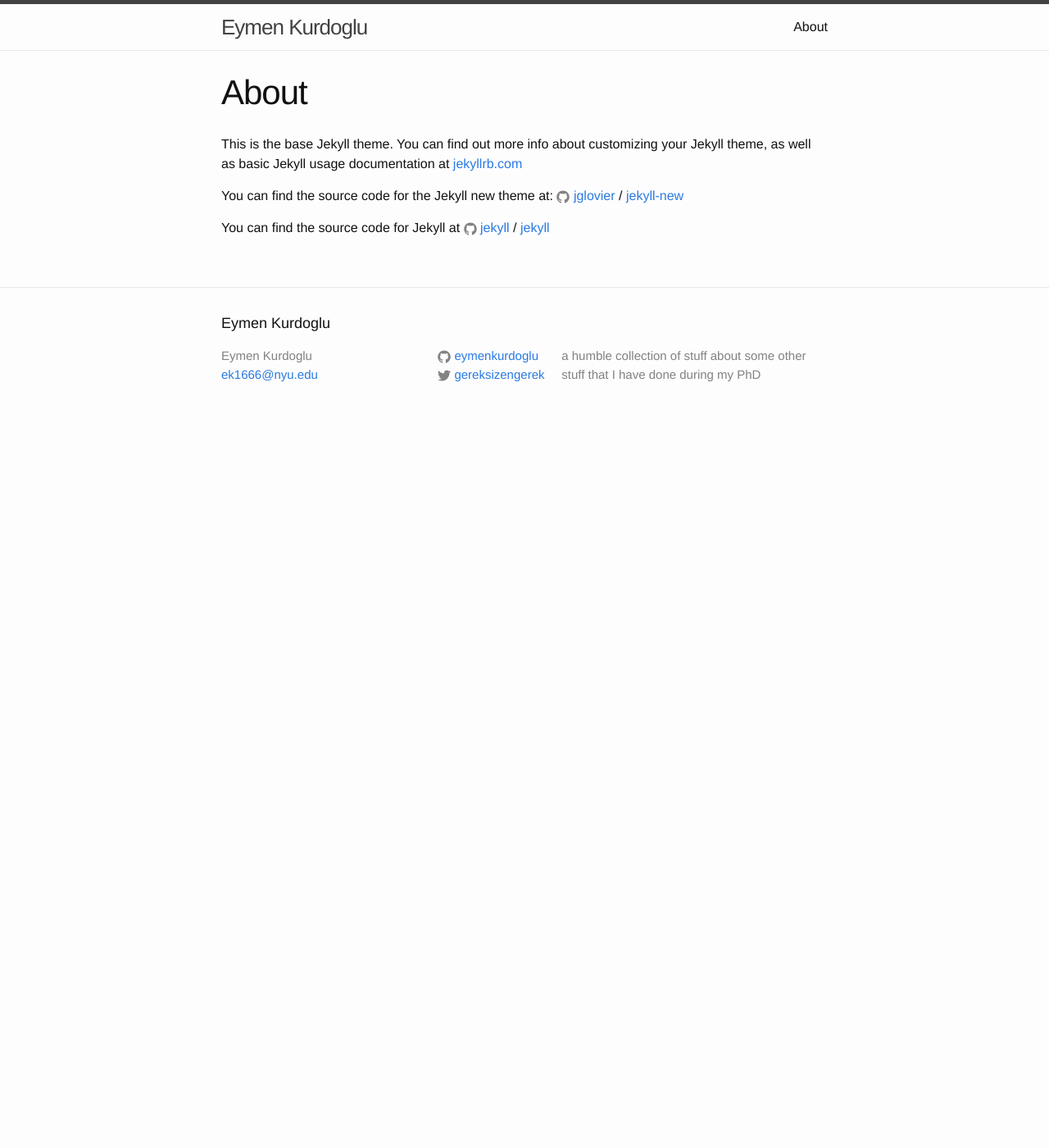
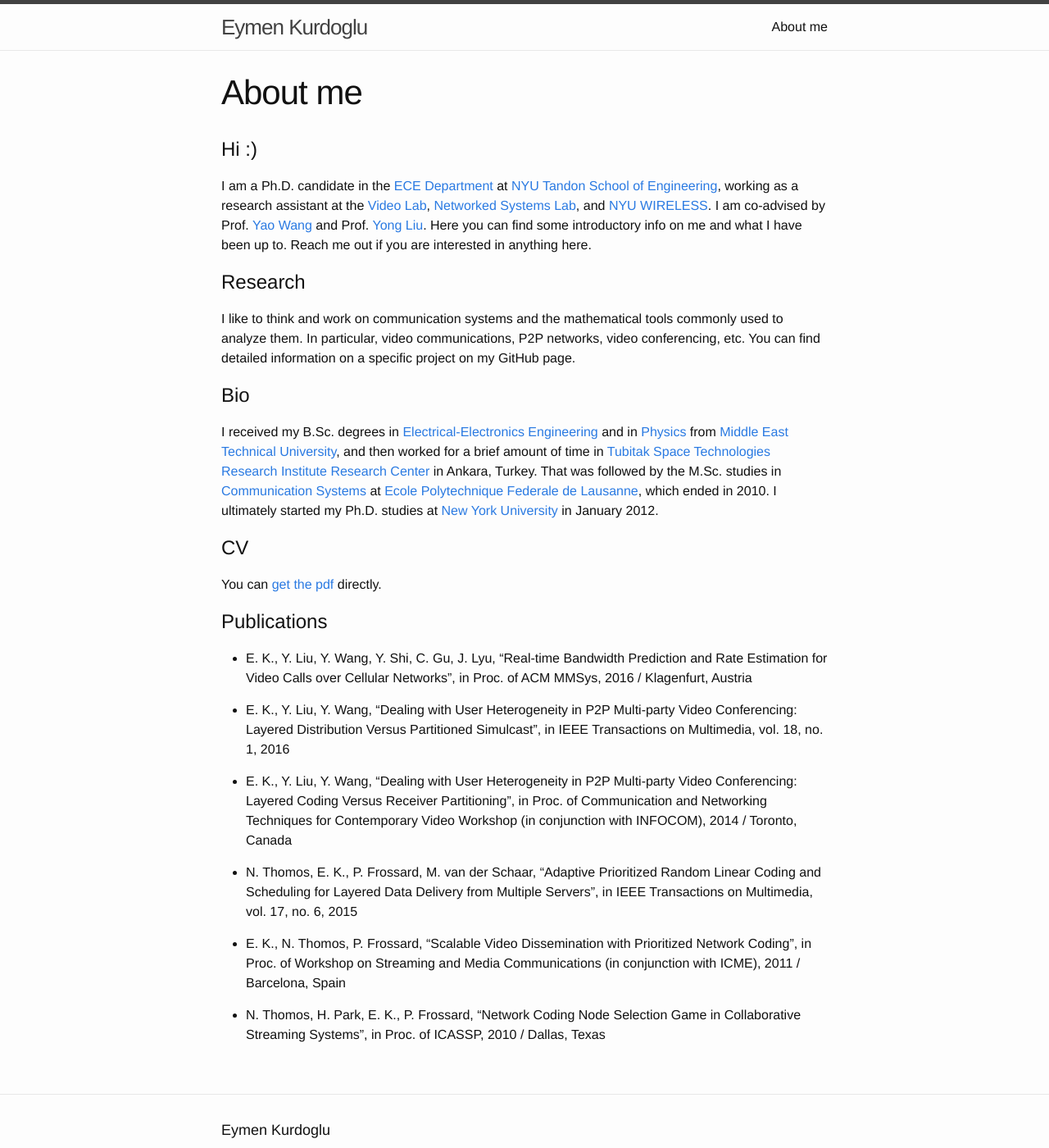
Before and after one commit to eymenkurdoglu/eymenkurdoglu.github.io, a Jekyll site: the page built from about.md, in a window 1280 px wide and 1400 px high. Shown: the whole window at 82% size. Built offline with Jekyll 4.4.1, drawn with Linux system fonts in a browser that asks for light colours.

```diff
--- a/about.md
+++ b/about.md
@@ -1,15 +1,35 @@
 ---
 layout: page
-title: About
+title: About me
 permalink: /about/
 ---
 
-This is the base Jekyll theme. You can find out more info about customizing your Jekyll theme, as well as basic Jekyll usage documentation at [jekyllrb.com](http://jekyllrb.com/)
+# Hi :)
 
-You can find the source code for the Jekyll new theme at:
-{% include icon-github.html username="jglovier" %} /
-[jekyll-new](https://github.com/jglovier/jekyll-new)
+I am a Ph.D. candidate in the [ECE Department](http://engineering.nyu.edu/academics/departments/electrical) at [NYU Tandon School of Engineering](http://engineering.nyu.edu/), working as a research assistant at the [Video Lab](http://vision.poly.edu/), [Networked Systems Lab](http://wan.poly.edu/), and [NYU WIRELESS](http://wireless.engineering.nyu.edu). I am co-advised by Prof. [Yao Wang](http://eeweb.poly.edu/~yao/) and Prof. [Yong Liu](http://eeweb.poly.edu/~yongliu/). Here you can find some introductory info on me and what I have been up to. Reach me out if you are interested in anything here.
 
-You can find the source code for Jekyll at
-{% include icon-github.html username="jekyll" %} /
-[jekyll](https://github.com/jekyll/jekyll)
+# Research
+
+I like to think and work on communication systems and the mathematical tools commonly used to analyze them. In particular, video communications, P2P networks, video conferencing, etc. You can find detailed information on a specific project on my GitHub page.
+
+# Bio
+
+I received my B.Sc. degrees in [Electrical-Electronics Engineering](https://eee2.metu.edu.tr) and in [Physics](http://www.physics.metu.edu.tr) from [Middle East Technical University](http://www.metu.edu.tr), and then worked for a brief amount of time in [Tubitak Space Technologies Research Institute Research Center](http://uzay.tubitak.gov.tr/en) in Ankara, Turkey. That was followed by the M.Sc. studies in [Communication Systems](http://ic.epfl.ch/en) at [Ecole Polytechnique Federale de Lausanne](http://www.epfl.ch/), which ended in 2010. I ultimately started my Ph.D. studies at [New York University](http://www.nyu.edu/) in January 2012.
+
+# CV
+
+You can [get the pdf](/assets/Eymen_Kurdoglu.pdf) directly.
+
+# Publications
+
+* E. K., Y. Liu, Y. Wang, Y. Shi, C. Gu, J. Lyu, "Real-time Bandwidth Prediction and Rate Estimation for Video Calls over Cellular Networks", in Proc. of ACM MMSys, 2016 / Klagenfurt, Austria
+
+* E. K., Y. Liu, Y. Wang, "Dealing with User Heterogeneity in P2P Multi-party Video Conferencing: Layered Distribution Versus Partitioned Simulcast", in IEEE Transactions on Multimedia, vol. 18, no. 1, 2016
+
+* E. K., Y. Liu, Y. Wang, "Dealing with User Heterogeneity in P2P Multi-party Video Conferencing: Layered Coding Versus Receiver Partitioning", in Proc. of Communication and Networking Techniques for Contemporary Video Workshop (in conjunction with INFOCOM), 2014 / Toronto, Canada
+
+* N. Thomos, E. K., P. Frossard, M. van der Schaar, "Adaptive Prioritized Random Linear Coding and Scheduling for Layered Data Delivery from Multiple Servers", in IEEE Transactions on Multimedia, vol. 17, no. 6, 2015
+
+* E. K., N. Thomos, P. Frossard, "Scalable Video Dissemination with Prioritized Network Coding", in Proc. of Workshop on Streaming and Media Communications (in conjunction with ICME), 2011 / Barcelona, Spain
+
+* N. Thomos, H. Park, E. K., P. Frossard, "Network Coding Node Selection Game in Collaborative Streaming Systems", in Proc. of ICASSP, 2010 / Dallas, Texas
```
Also changed, not shown: assets/eymen.jpg (added), 1 other file.
